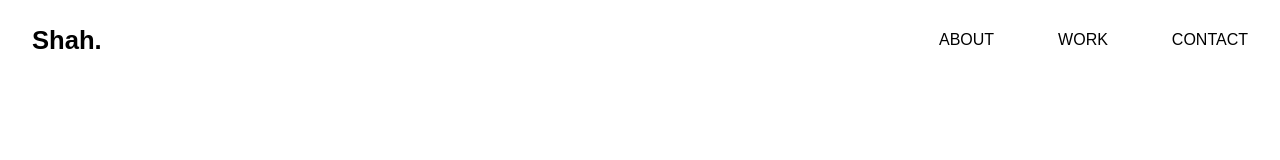
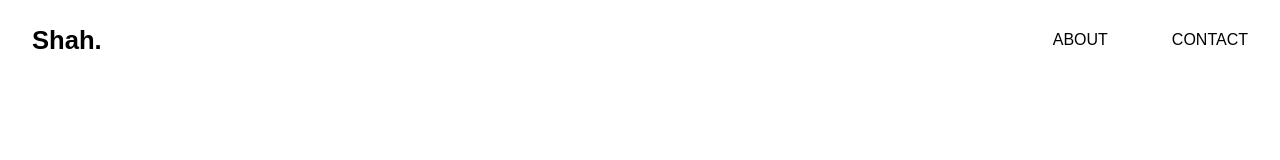
Before and after one commit to shah911/page-transition, a Next.js app: page / in a window 1280 px wide. Shown: the top 160 px of the page. Built offline with nearby package versions, Linux system fonts and the light colour scheme; a web font is replaced by a local one.

Commit message:
implemented page trasnition

```diff
--- a/src/components/Navbar.jsx
+++ b/src/components/Navbar.jsx
@@ -6,10 +6,10 @@ const links = [
     title: "about",
     url: "/about",
   },
-  {
-    title: "work",
-    url: "/work",
-  },
+  // {
+  //   title: "work",
+  //   url: "/work",
+  // },
   {
     title: "contact",
     url: "/contact",
```
